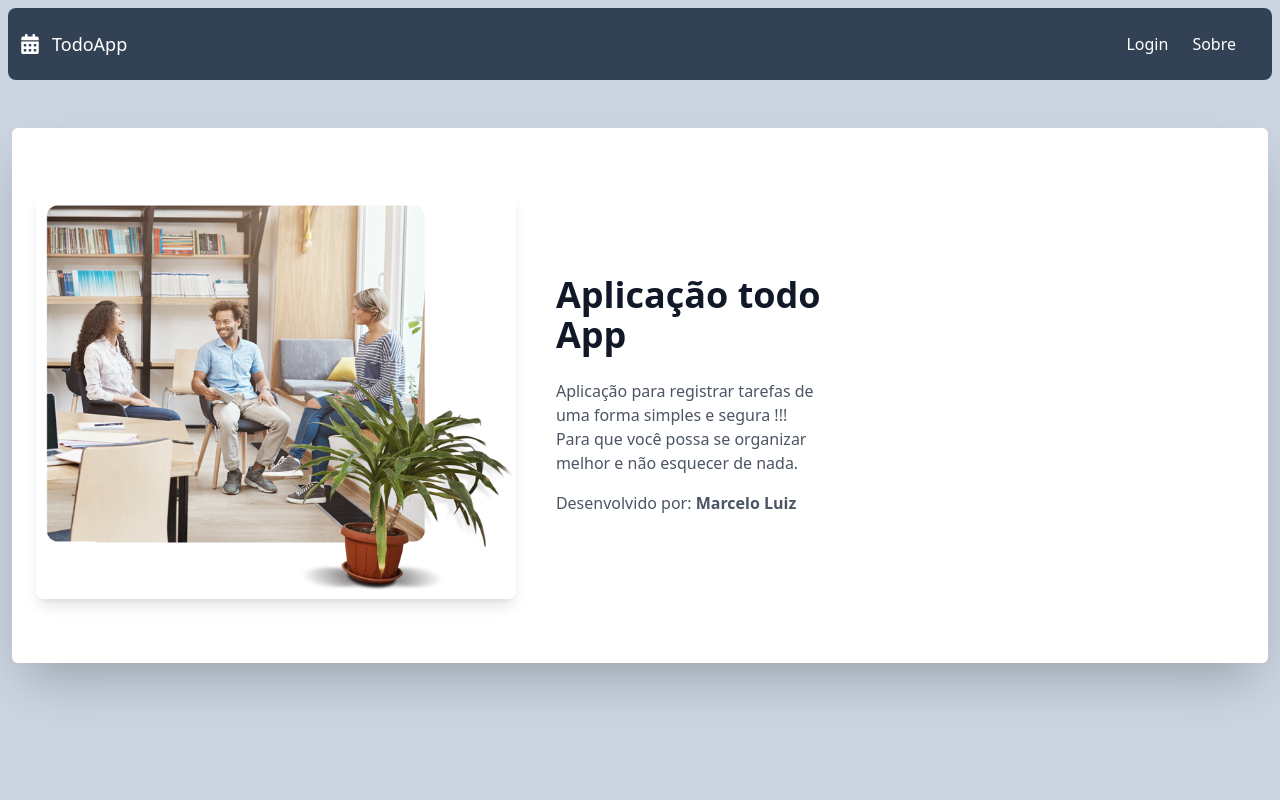
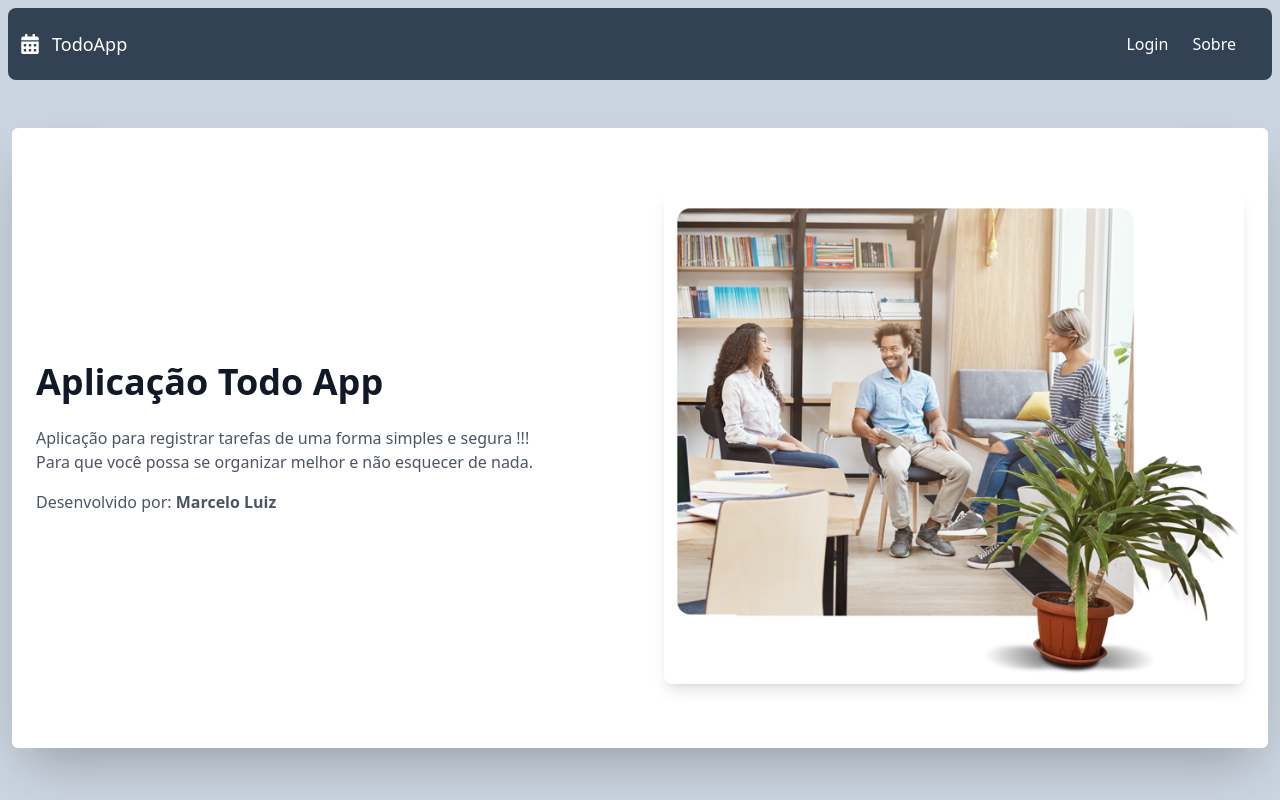
Before and after one commit to Mlluiz39/front-end-todo-app, a React (Vite) app: page /sobre in a window 1280 px wide. Built offline with nearby package versions, Linux system fonts and the light colour scheme.

Commit message:
refactor About component layout and improve accessibility

```diff
--- a/src/pages/About.jsx
+++ b/src/pages/About.jsx
@@ -3,34 +3,32 @@ import React from 'react'
 import Startup from '@/assets/startup.png'
 import HomeLogin from '@/pages/HomeLogin'
 
-function About () {
+function About() {
   return (
     <>
       <HomeLogin />
       <div className="py-16 bg-white mt-12 mx-3 shadow-2xl rounded-md">
         <div className="container m-auto px-6 text-gray-600 md:px-12 xl:px-6">
-        <div className="space-y-6 md:space-y-0 md:flex md:gap-6 lg:items-center lg:gap-12">
-          <div className="flex justify-center items-center md:5/12 lg:w-8/12 gap-10">
-            <div>
-              <img
-                className="object-cover object-center rounded-lg shadow-lg"
-                src={Startup}
-                alt="image startup de people"
-              />
-            </div>
-            <div className="md:7/12 lg:w-6/12">
+          <div className="space-y-6 md:space-y-0 flex flex-col-reverse md:flex-row md:gap-6 lg:items-center lg:gap-12">
+            <div className="md:w-7/12 lg:w-6/12">
               <h2 className="text-2xl text-gray-900 font-bold md:text-4xl">
-                Aplicação todo App
+                Aplicação Todo App
               </h2>
-              <p className="mt-6 text-gray-600">Aplicação para registrar tarefas de uma forma simples e segura !!!
+              <p className="mt-6 text-gray-600">
+                Aplicação para registrar tarefas de uma forma simples e segura !!!
                 <br />
                 Para que você possa se organizar melhor e não esquecer de nada.
               </p>
               <p className="mt-4 text-gray-600">
-                {' '}
                 Desenvolvido por: <strong>Marcelo Luiz</strong>
               </p>
             </div>
+            <div className="md:w-5/12 lg:w-6/12 flex justify-center items-center">
+              <img
+                className="object-cover object-center rounded-lg shadow-lg"
+                src={Startup}
+                alt="Imagem de startup de pessoas"
+              />
             </div>
           </div>
         </div>
```
Lines whose indentation alone changed are shown as unchanged.
